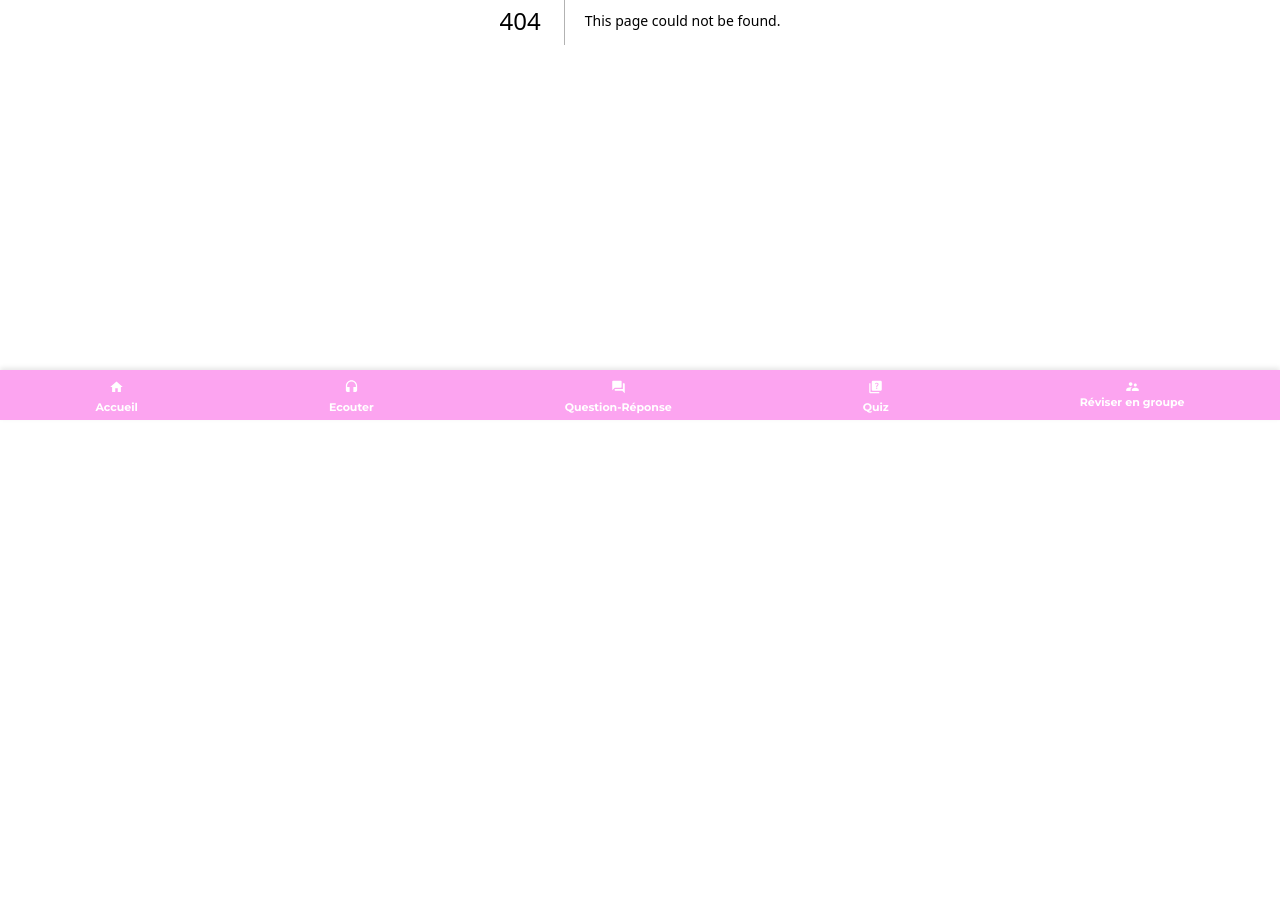
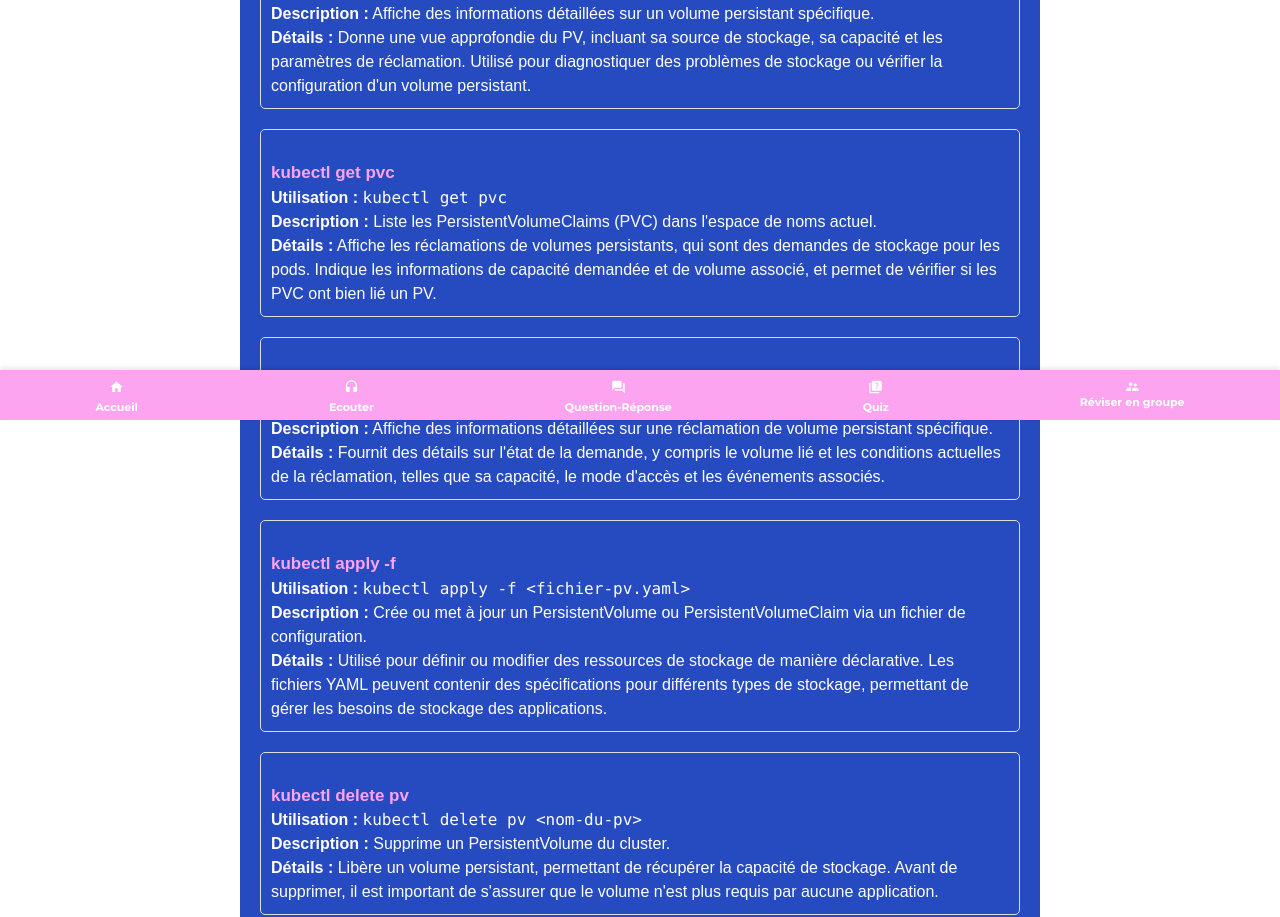
Before and after one commit to Aliyoub/studyfast, a Next.js app: page /revisions/cka/storage/read/commands in a window 1280 px wide. Before the commit this address had no page. Shown: the part 380-1297 px from the top of the page. Before the commit the page ends 800 px from the top, so only its background shows below. Built offline with nearby package versions, Linux system fonts and the light colour scheme.

Commit message:
... another commit

```diff
--- /dev/null
+++ b/app/revisions/cka/storage/read/commands/page.tsx
@@ -0,0 +1,107 @@
+import React from 'react';
+import  '../../../style.css'
+
+// Interface pour structurer chaque commande Kubernetes de stockage
+interface CommandeKubernetes {
+  nom: string;
+  utilisation: string;
+  description: string;
+  details: string;
+}
+
+// Liste des commandes Kubernetes concernant le stockage
+const commandesKubernetesStorage: CommandeKubernetes[] = [
+  {
+    nom: "kubectl get pv",
+    utilisation: "kubectl get pv",
+    description: "Liste les PersistentVolumes (PV) dans le cluster.",
+    details: "Affiche des informations sur chaque volume persistant (PV), telles que sa capacité, son statut, son mode d'accès, son type et ses informations de stockage. Utile pour vérifier l'espace de stockage disponible."
+  },
+  {
+    nom: "kubectl describe pv",
+    utilisation: "kubectl describe pv <nom-du-pv>",
+    description: "Affiche des informations détaillées sur un volume persistant spécifique.",
+    details: "Donne une vue approfondie du PV, incluant sa source de stockage, sa capacité et les paramètres de réclamation. Utilisé pour diagnostiquer des problèmes de stockage ou vérifier la configuration d'un volume persistant."
+  },
+  {
+    nom: "kubectl get pvc",
+    utilisation: "kubectl get pvc",
+    description: "Liste les PersistentVolumeClaims (PVC) dans l'espace de noms actuel.",
+    details: "Affiche les réclamations de volumes persistants, qui sont des demandes de stockage pour les pods. Indique les informations de capacité demandée et de volume associé, et permet de vérifier si les PVC ont bien lié un PV."
+  },
+  {
+    nom: "kubectl describe pvc",
+    utilisation: "kubectl describe pvc <nom-du-pvc>",
+    description: "Affiche des informations détaillées sur une réclamation de volume persistant spécifique.",
+    details: "Fournit des détails sur l'état de la demande, y compris le volume lié et les conditions actuelles de la réclamation, telles que sa capacité, le mode d'accès et les événements associés."
+  },
+  {
+    nom: "kubectl apply -f",
+    utilisation: "kubectl apply -f <fichier-pv.yaml>",
+    description: "Crée ou met à jour un PersistentVolume ou PersistentVolumeClaim via un fichier de configuration.",
+    details: "Utilisé pour définir ou modifier des ressources de stockage de manière déclarative. Les fichiers YAML peuvent contenir des spécifications pour différents types de stockage, permettant de gérer les besoins de stockage des applications."
+  },
+  {
+    nom: "kubectl delete pv",
+    utilisation: "kubectl delete pv <nom-du-pv>",
+    description: "Supprime un PersistentVolume du cluster.",
+    details: "Libère un volume persistant, permettant de récupérer la capacité de stockage. Avant de supprimer, il est important de s'assurer que le volume n'est plus requis par aucune application."
+  },
+  {
+    nom: "kubectl delete pvc",
+    utilisation: "kubectl delete pvc <nom-du-pvc>",
+    description: "Supprime une réclamation de volume persistant.",
+    details: "Une fois supprimée, la liaison avec le volume persistant est libérée, permettant potentiellement à d'autres PVC de le réclamer. Attention à bien sauvegarder les données, si nécessaire, avant de supprimer un PVC."
+  },
+  {
+    nom: "kubectl edit pvc",
+    utilisation: "kubectl edit pvc <nom-du-pvc>",
+    description: "Modifie la configuration d'un PVC existant.",
+    details: "Permet d'ajuster les paramètres d'une demande de stockage existante. Certains paramètres, tels que le mode d'accès ou la taille, peuvent ne pas être modifiables selon les règles du cluster."
+  },
+  {
+    nom: "kubectl patch pvc",
+    utilisation: "kubectl patch pvc <nom-du-pvc> -p '{\"spec\": { ... }}'",
+    description: "Applique une mise à jour partielle à un PVC.",
+    details: "Utile pour apporter des modifications ciblées aux spécifications d'un PVC, comme l'ajustement des annotations ou la mise à jour d'autres métadonnées sans avoir à éditer l'intégralité du PVC."
+  },
+  {
+    nom: "kubectl get sc",
+    utilisation: "kubectl get sc",
+    description: "Liste les StorageClasses dans le cluster.",
+    details: "Les StorageClasses définissent les types de stockage disponibles pour les PersistentVolumes. Elles indiquent les paramètres de provisionnement et les types de stockage, facilitant la gestion dynamique des PV."
+  },
+  {
+    nom: "kubectl describe sc",
+    utilisation: "kubectl describe sc <nom-du-sc>",
+    description: "Affiche des informations détaillées sur une StorageClass spécifique.",
+    details: "Donne des détails sur les paramètres de provisionnement, les politiques de rétention et le type de stockage. Utile pour comprendre comment les volumes sont créés et gérés automatiquement dans le cluster."
+  },
+  {
+    nom: "kubectl delete sc",
+    utilisation: "kubectl delete sc <nom-du-sc>",
+    description: "Supprime une StorageClass du cluster.",
+    details: "Une fois supprimée, les nouvelles réclamations de stockage ne peuvent plus utiliser cette classe. À noter que cela n'affecte pas les volumes ou réclamations déjà provisionnés."
+  }
+];
+
+// Composant React pour afficher la liste des commandes Kubernetes de stockage
+const CommandesKubernetesStorage: React.FC = () => {
+  return (
+    <div className='container' style={{ fontFamily: 'Arial, sans-serif', margin: '0 auto', maxWidth: '800px', padding: '20px' }}>
+      <h1>Commandes Kubernetes : Stockage</h1>
+      <p>Les commandes suivantes permettent de gérer les options de stockage persistant dans Kubernetes.</p>
+
+      {commandesKubernetesStorage.map((commande, index) => (
+        <div key={index} style={{ marginBottom: '20px', padding: '10px', border: '1px solid #ddd', borderRadius: '5px' }}>
+          <h2>{commande.nom}</h2>
+          <p><strong>Utilisation :</strong> <code>{commande.utilisation}</code></p>
+          <p><strong>Description :</strong> {commande.description}</p>
+          <p><strong>Détails :</strong> {commande.details}</p>
+        </div>
+      ))}
+    </div>
+  );
+};
+
+export default CommandesKubernetesStorage;
```
